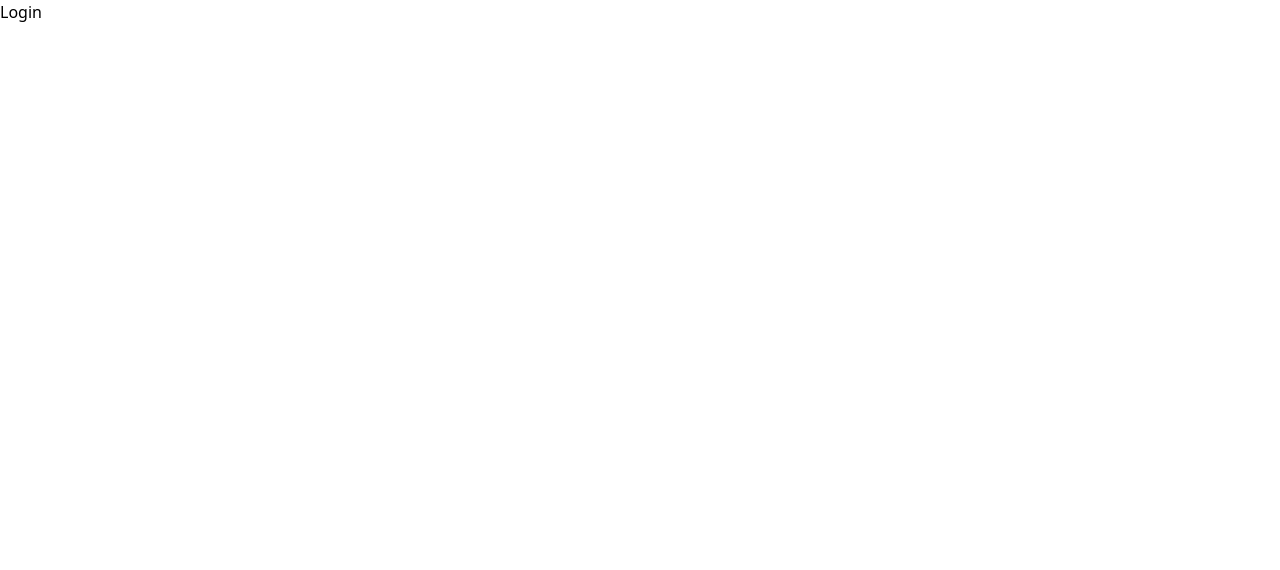
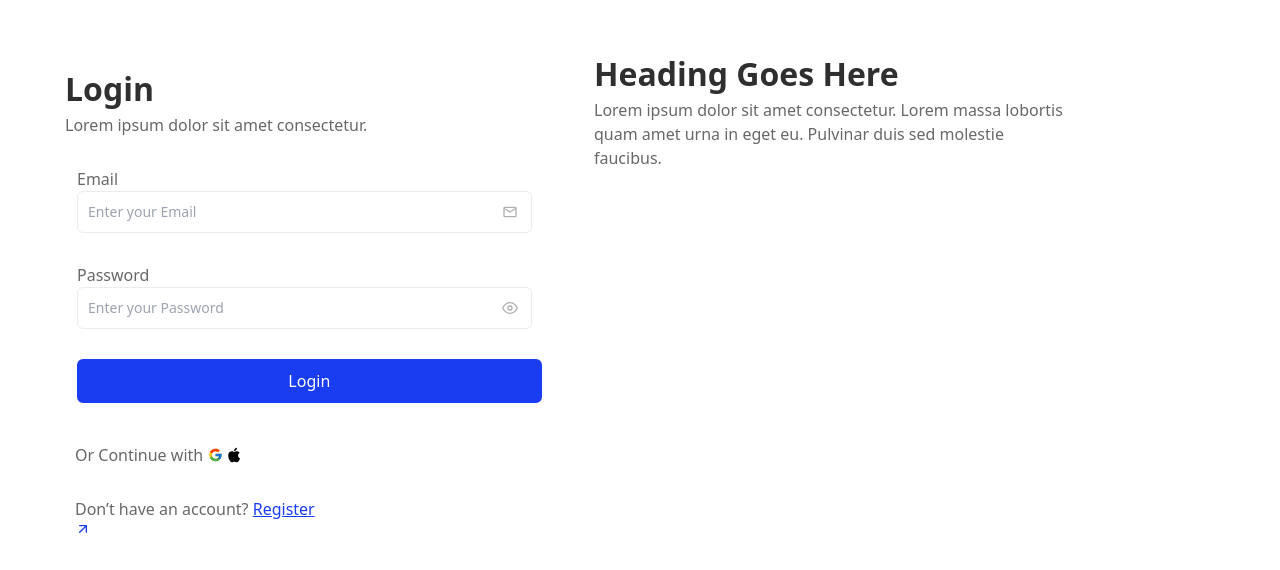
Before and after one commit to TheAce74/Academify, a React (Vite) app: page /login in a window 1280 px wide. Shown: the top 570 px of the page. Built offline with nearby package versions, Linux system fonts and the light colour scheme.

Commit message:
chore:updated registeration and login screen

```diff
--- a/src/index.css
+++ b/src/index.css
@@ -12,6 +12,8 @@
   --clr-primary-500: #132bab;
   --clr-accent-400: #6036d6;
 }
+
+
 
 /* General elements transitions */
 .transition-element {
--- /dev/null
+++ b/src/pages/login/Login.css
@@ -0,0 +1,91 @@
+* {
+    margin: 0;
+    padding: 0;
+    box-sizing: border-box;
+  }
+
+  .react-icons {
+    vertical-align: middle;
+  }
+
+  body {
+    background: var(--clr-neutral-100);
+    color: var(--clr-neutral-400);
+  }
+
+  .container {
+    display: flex;
+    flex-direction: row;
+    justify-content: center;
+    margin: 50px 5px 0 50px;
+  }
+
+  .login-section {
+    flex: 1;
+    margin-right: 35px;
+    padding: 15px;
+  }
+
+  .container h1 {
+    font-size: 2em;
+    font-weight: bold;
+  }
+
+  h1 {
+    color: var(--clr-neutral-900);
+  }
+
+  .input-box {
+    margin: 30px 12px 30px;
+  }
+
+  .section {
+    flex: 1;
+  }
+
+  .social {
+    display: flex;
+    align-items: center;
+    padding: 10px;
+    margin: 25px 10px 10px 0;
+  }
+
+  .social-icon {
+    margin-left: 4.5px;
+    width: 14.5px;
+    color: black;
+  }
+
+  .google {
+    width: 15px;
+  }
+
+  .register {
+    padding: 10px;
+  }
+
+  .link {
+    text-decoration: underline;
+    color: var(--clr-primary-400);
+  }
+
+  .btn {
+    margin-left: 12px;
+    width: 97%;
+    margin-bottom: 5px;
+  }
+
+
+  @media only screen and (min-device-width: 414px) and (max-device-width: 896px) and (orientation: portrait) {
+    .container {
+      margin: 50px 20px;
+
+    }
+
+    .login-section {
+      margin-bottom: 20px;
+    }
+    .section {
+        display: none;
+    }
+  }
--- a/src/pages/login/Login.jsx
+++ b/src/pages/login/Login.jsx
@@ -1,5 +1,83 @@
-function Login() {
-  return <h1>Login</h1>;
+import { MdOutlineEmail } from "react-icons/md";
+import { FiEye } from "react-icons/fi";
+import { FcGoogle } from "react-icons/fc";
+import { GrApple } from "react-icons/gr";
+import { FiArrowUpRight } from "react-icons/fi";
+import Button from "../../components/ui/Button";
+import InputField from "../../components/ui/InputField";
+import "./Login.css"
+
+
+const Login = () => {
+
+
+  return (
+    <div className="container">
+
+      {/* Login section */}
+      <section className="login-section">
+        <h1>Login</h1>
+        <p>Lorem ipsum dolor sit amet consectetur.</p>
+        <form>
+
+          <div className="input-box">
+            <label
+              htmlFor="email"
+              className="email"
+            >
+              Email
+            </label>
+            <InputField
+                icon={<MdOutlineEmail />}
+              id="email"
+              placeholder="Enter your Email"
+              type="email"
+              required
+            ></InputField>
+          </div>
+
+          <div className="input-box">
+            <label
+              htmlFor="password"
+              className="password"
+            >
+              Password
+            </label>
+            <InputField
+              icon={<FiEye />}
+              id="password"
+              placeholder="Enter your Password"
+              type="Password"
+              required
+            ></InputField>
+          </div>
+
+          <Button type="submit" className="btn">Login</Button>
+        </form>
+
+        <div className="social">
+          <p>Or Continue with</p>
+          <FcGoogle className="social-icon google"/> <GrApple className="social-icon"/>
+        </div>
+
+        <div className="register">
+        <p>Don’t have  an account? <a href="#" className="link">Register<FiArrowUpRight /></a></p>
+        </div>
+      </section>
+
+      {/* Login-side section */}
+      <div className="section">
+        <h1>Heading Goes Here</h1>
+        <p>Lorem ipsum dolor sit amet consectetur. Lorem massa lobortis quam amet urna in eget eu. Pulvinar duis sed molestie faucibus.</p>
+      </div>
+
+
+    </div>
+
+
+
+  )
+
 }
 
 export default Login;
--- /dev/null
+++ b/src/pages/register/Register.css
@@ -0,0 +1,26 @@
+*{
+    margin: 0;
+    padding: 0;
+    box-sizing: border-box;
+}
+.register-section{
+    flex: 1;
+    margin-right: 35px;
+    padding: 15px;
+
+}
+.social{
+    display: flex;
+    align-items: center;
+    padding:10px;
+    margin: 25px 0 10px 0;
+
+}
+.terms-and-condition{
+   text-align: center;
+   padding-bottom: 12px;
+}
+.terms{
+    text-decoration: underline;
+    color: var(--clr-primary-400);
+  }
--- a/src/pages/register/Register.jsx
+++ b/src/pages/register/Register.jsx
@@ -1,5 +1,93 @@
-function Register() {
-  return <h1>Register</h1>;
+import { MdOutlineEmail } from "react-icons/md";
+import { FiEye } from "react-icons/fi";
+import { FcGoogle } from "react-icons/fc";
+import { GrApple } from "react-icons/gr";
+import { HiOutlineUser } from "react-icons/hi";
+import { FiArrowUpRight } from "react-icons/fi";
+import Button from "../../components/ui/Button";
+import InputField from "../../components/ui/InputField";
+import "./Register.css"
+
+export const Register = () => {
+  return (
+    <div className="container">
+
+      {/* Register section */}
+      <section className="register-section">
+        <h1>Register</h1>
+        <p>Lorem ipsum dolor sit amet consectetur.</p>
+        <form>
+        <div className="input-box">
+          <label
+            htmlFor="name"
+            className="name"
+          >
+            Name
+          </label>
+          <InputField
+              icon={<HiOutlineUser />}
+            id="name"
+            placeholder="Enter your Name"
+            type="name"
+            required
+          ></InputField>
+        </div>
+
+        <div className="input-box">
+          <label
+            htmlFor="email"
+            className="email"
+          >
+            Email
+          </label>
+          <InputField
+              icon={<MdOutlineEmail />}
+            id="email"
+            placeholder="Enter your Email"
+            type="email"
+            required
+          ></InputField>
+        </div>
+
+        <div className="input-box">
+          <label
+            htmlFor="password"
+            className="password"
+          >
+            Password
+          </label>
+          <InputField
+              icon={<FiEye />}
+            id="password"
+            placeholder="Enter your Password"
+            type="password"
+            required
+          ></InputField>
+        </div>
+
+        <p className="terms-and-condition">I agree with<a href="#" className="terms"> Terms of Use</a> and <a href="#" className="terms">Privacy Policy</a></p>
+        <Button className="btn">Register</Button>
+        </form>
+        <div className="social">
+        <p>Or Continue with</p>
+        <FcGoogle className="social-icon"/> <GrApple className="social-icon"/>
+        </div>
+        <div className="login">
+        <p>Already have an account? <a href="#" className="link">Login<FiArrowUpRight /></a></p>
+        </div>
+      </section>
+
+      {/* Register-side section */}
+      <section className="section">
+        <h1>Heading Goes Here</h1>
+        <p>Lorem ipsum dolor sit amet consectetur. Lorem massa lobortis quam amet urna in eget eu. Pulvinar duis sed molestie faucibus.</p>
+      </section>
+    </div>
+
+
+
+  )
+
 }
 
 export default Register;
```
